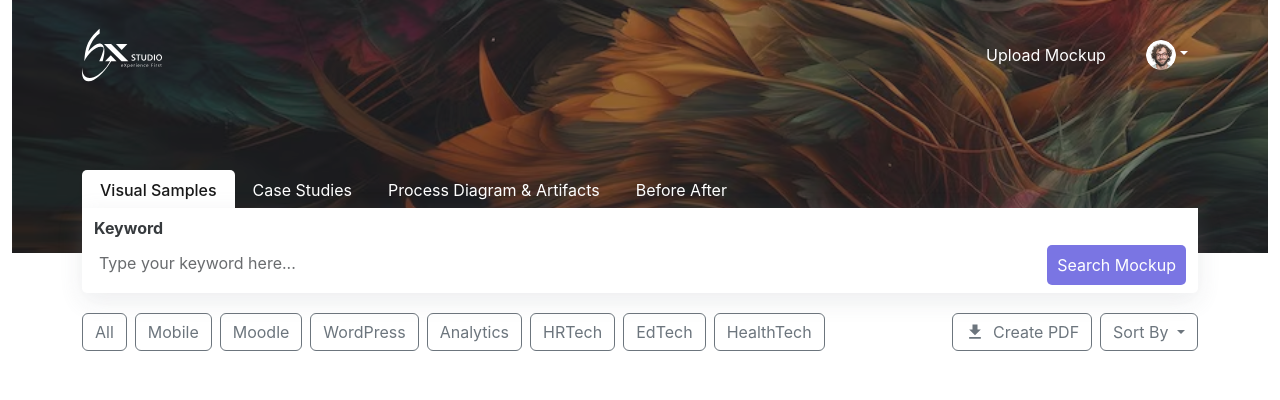
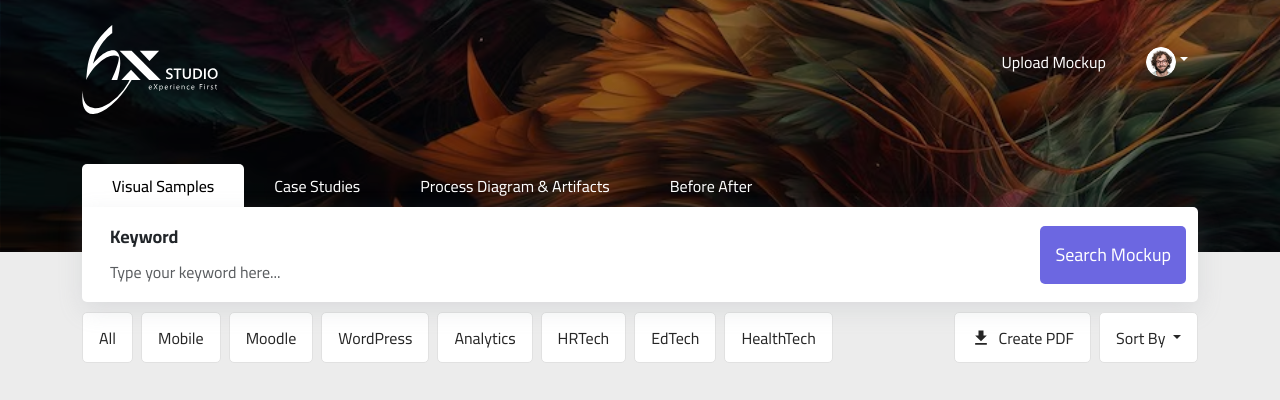
Before and after one commit to ikram-hspl/nextgen-prompt-eng-poc-frontend, a React (Vite) app: page /dashboard in a window 1280 px wide. Shown: the top 400 px of the page. Built offline with nearby package versions, Linux system fonts and the light colour scheme.

Commit message:
HX Studio UI issues fixed

```diff
--- a/src/App.css
+++ b/src/App.css
@@ -143,9 +143,17 @@ opacity: 1;
   opacity: 1;
   border: none !important;
   pointer-events: auto;
-  border-radius: 14px; /* Add this line to round the corners */
+  border-radius: 14px !important; /* Add this line to round the corners */
+  overflow: hidden;
 }
-
+.template-card .badge.bg-secondary {
+  background-color: #EEEEEE !important;
+  padding: 10px;
+  border-radius: 5px;
+  color: #4A4A4A;
+  font-size: 14px;
+  font-weight: normal;
+}
 .template-card .template-img{
   border-radius: 14px 14px 0px 0px;
   opacity: 0.91;
--- a/src/Components/DashboardLayout.jsx
+++ b/src/Components/DashboardLayout.jsx
@@ -227,7 +227,7 @@ const DashboardLayout = () => {
     <div>
       <NavbarComponent setMockups={setMockups} showModal={handleShow} />
       <Container style={{ marginTop: '60px' }}>
-        <div className="d-flex justify-content-between align-items-center mb-4 mt-3">
+        <div className="d-flex justify-content-between align-items-center mb-4 mt-3 inner-tabs">
           <div className="d-flex flex-wrap">
             {['All', 'Mobile', 'Moodle', 'WordPress', 'Analytics', 'HRTech', 'EdTech', 'HealthTech'].map(domain => (
               <Button
@@ -274,8 +274,8 @@ const DashboardLayout = () => {
                   ))}
                 </Carousel>
                 <Card.Body>
-                  <Card.Title>{mockup.domainname}| {mockup.subdomainname}</Card.Title>
-                  <Card.Text>{mockup.title}</Card.Text>
+                  <Card.Text><span className='purpal-clr fw-bold'>{mockup.domainname}</span> | {mockup.subdomainname}</Card.Text>
+                  <Card.Title className='fw-bold mb-3'>{mockup.title}</Card.Title>
                   <ListGroup className="list-group-flush d-flex flex-row flex-wrap">
                     {mockup.tags.map(tag => (
                       <ListGroup.Item key={tag} className="border-0 p-0 me-2">
--- a/src/Components/Navbar.jsx
+++ b/src/Components/Navbar.jsx
@@ -49,13 +49,13 @@ const NavbarComponent = ({ setMockups, showModal }) => {
     };
 
     return (
-        <Navbar expand="lg" style={{ backgroundImage: `url(${HeaderBackground})`, padding: '10px', flexDirection: 'column', opacity: 0.9 }}>
-            <div className='container' style={{ display: 'flex', justifyContent: 'space-between', alignItems: 'center', width: '100%', marginBottom: '10px' }}>
-                <Navbar.Brand href="#home" style={{ display: 'flex', alignItems: 'center' }}>
+        <Navbar expand="lg" style={{ backgroundImage: `url(${HeaderBackground})`, padding: '9px 0 0 0', flexDirection: 'column' }}>
+            <div className='container' style={{ display: 'flex', justifyContent: 'space-between', alignItems: 'center', width: '100%' }}>
+                <Navbar.Brand className='pt-3 pb-0' href="#home" style={{ display: 'flex', alignItems: 'center' }}>
                     <img
                         src={Logo}
-                        width="80"
-                        height="80"
+                        width="136"
+                        height="89"
                         className="d-inline-block align-top"
                         alt="Logo"
                     />
@@ -68,50 +68,52 @@ const NavbarComponent = ({ setMockups, showModal }) => {
                 </div>
             </div>
             <Navbar.Toggle aria-controls="basic-navbar-nav" />
-            <Navbar.Collapse className='w-100' id="basic-navbar-nav" style={{ display: 'flex', flexDirection: 'column', alignItems: 'flex-start', marginTop: '10px', transform: 'translateY(50px)' }}>
+            <Navbar.Collapse className='w-100' id="basic-navbar-nav" style={{ display: 'flex', flexDirection: 'column', alignItems: 'flex-start', transform: 'translateY(50px)' }}>
                 <div className='container' style={{ display: 'flex', flexDirection: 'column', width: '100%' }}>
-                    <Nav className="ml-auto" style={{ display: 'flex', flexDirection: 'row', flexWrap: 'wrap' }}>
+                    <Nav className="ml-auto main-nav-tab" style={{ display: 'flex', flexDirection: 'row', flexWrap: 'wrap' }}>
                         <Nav.Link
                             href="#visual-samples"
-                            style={{ ...tabStyle, color: selectedTab === 'visual-samples' ? '#000' : '#fff', background: selectedTab === 'visual-samples' ? '#fff' : 'transparent', fontWeight: selectedTab === 'visual-samples' ? 500 : 'normal', borderTopLeftRadius: '5px', borderTopRightRadius: '5px', paddingBottom: '0px' }}
+                            style={{ ...tabStyle, color: selectedTab === 'visual-samples' ? '#000' : '#fff', background: selectedTab === 'visual-samples' ? '#fff' : 'transparent', fontWeight: selectedTab === 'visual-samples' ? 500 : 'normal', borderTopLeftRadius: '5px', borderTopRightRadius: '5px' }}
                             onClick={() => handleTabClick('visual-samples')}
                         >
-                            <span style={{ padding: '0 10px 6px 10px', height: '100%', display: 'inline-block' }}>Visual Samples</span>
+                            <span style={{ padding: '0 0 6px 0', height: '100%', display: 'inline-block' }}>Visual Samples</span>
                         </Nav.Link>
                         <Nav.Link
                             href="#case-studies"
-                            style={{ ...tabStyle, color: selectedTab === 'case-studies' ? '#000' : '#fff', background: selectedTab === 'case-studies' ? '#fff' : 'transparent', fontWeight: selectedTab === 'case-studies' ? 500 : 'normal', borderTopLeftRadius: '5px', borderTopRightRadius: '5px', paddingBottom: '0px' }}
+                            style={{ ...tabStyle, color: selectedTab === 'case-studies' ? '#000' : '#fff', background: selectedTab === 'case-studies' ? '#fff' : 'transparent', fontWeight: selectedTab === 'case-studies' ? 500 : 'normal', borderTopLeftRadius: '5px', borderTopRightRadius: '5px'}}
                             onClick={() => handleTabClick('case-studies')}
                         >
-                            <span style={{ padding: '0 10px 6px 10px', height: '100%', display: 'inline-block' }}>Case Studies</span>
+                            <span style={{ padding: '0 0 6px 0', height: '100%', display: 'inline-block' }}>Case Studies</span>
                         </Nav.Link>
                         <Nav.Link
                             href="#process-diagram"
-                            style={{ ...tabStyle, color: selectedTab === 'process-diagram' ? '#000' : '#fff', background: selectedTab === 'process-diagram' ? '#fff' : 'transparent', fontWeight: selectedTab === 'process-diagram' ? 500 : 'normal', borderTopLeftRadius: '5px', borderTopRightRadius: '5px', paddingBottom: '0px' }}
+                            style={{ ...tabStyle, color: selectedTab === 'process-diagram' ? '#000' : '#fff', background: selectedTab === 'process-diagram' ? '#fff' : 'transparent', fontWeight: selectedTab === 'process-diagram' ? 500 : 'normal', borderTopLeftRadius: '5px', borderTopRightRadius: '5px'}}
                             onClick={() => handleTabClick('process-diagram')}
                         >
-                            <span style={{ padding: '0 10px 6px 10px', height: '100%', display: 'inline-block' }}>Process Diagram & Artifacts</span>
+                            <span style={{ padding: '0 0 6px 0', height: '100%', display: 'inline-block' }}>Process Diagram & Artifacts</span>
                         </Nav.Link>
                         <Nav.Link
                             href="#before-after"
-                            style={{ ...tabStyle, color: selectedTab === 'before-after' ? '#000' : '#fff', background: selectedTab === 'before-after' ? '#fff' : 'transparent', fontWeight: selectedTab === 'before-after' ? 500 : 'normal', borderTopLeftRadius: '5px', borderTopRightRadius: '5px', paddingBottom: '0px' }}
+                            style={{ ...tabStyle, color: selectedTab === 'before-after' ? '#000' : '#fff', background: selectedTab === 'before-after' ? '#fff' : 'transparent', fontWeight: selectedTab === 'before-after' ? 500 : 'normal', borderTopLeftRadius: '5px', borderTopRightRadius: '5px'}}
                             onClick={() => handleTabClick('before-after')}
                         >
-                            <span style={{ padding: '0 10px 6px 10px', height: '100%', display: 'inline-block' }}>Before After</span>
+                            <span style={{ padding: '0 0 6px 0', height: '100%', display: 'inline-block' }}>Before After</span>
                         </Nav.Link>
                     </Nav>
-                    <div className='container w-100 textBoxParentContainer' style={{ ...textBoxParentContainer, display: 'flex', flexDirection: 'column', background: '#fff', borderBottomLeftRadius: '5px', borderBottomRightRadius: '5px', paddingTop: '8px', paddingBottom: '8px' }}>
+                    <div className='container w-100 textBoxParentContainer' style={{ ...textBoxParentContainer, display: 'flex', flexDirection: 'column', background: '#fff', borderBottomLeftRadius: '5px', borderTopRightRadius: '5px', borderBottomRightRadius: '5px', paddingTop: '8px', paddingBottom: '8px' }}>
                         <Form onSubmit={handleSearchSubmit}>
-                            <label htmlFor="keyword" style={{ ...labelStyle, marginBottom: '5px' }}>Keyword</label>
                             <div style={{ display: 'flex', alignItems: 'center' }}>
+                                <div className='w-100 ps-3 pt-2'>
+                                <label htmlFor="keyword" style={{ ...labelStyle, marginBottom: '5px', fontSize: '18px' }}>Keyword</label>
                                 <Form.Control
                                     type="text"
                                     placeholder="Type your keyword here..."
                                     value={searchQuery}
                                     onChange={handleSearchChange}
-                                    style={{ ...inputStyle, marginBottom: '5px' }}
+                                    style={{ ...inputStyle, marginBottom: '5px', padding: '5px 0' }}
                                 />
-                                <button type='submit' style={{ ...buttonStyle, background: '#6C67E1', height: '40px', alignSelf: 'center', marginLeft: '10px' }}>Search Mockup</button>
+                                </div>
+                                <button type='submit' style={{ ...buttonStyle, background: '#6C67E1', height: '58px', alignSelf: 'center', padding: '5px 15px', marginLeft: '10px', whiteSpace: 'nowrap', fontSize: '18px' }}>Search Mockup</button>
                             </div>
                         </Form>
                     </div>
--- a/src/index.css
+++ b/src/index.css
@@ -1,8 +1,11 @@
+@import url('https://fonts.googleapis.com/css2?family=Cairo:wght@200..1000&display=swap');
 body {
     margin: 0;
-    font-family: -apple-system, BlinkMacSystemFont, 'Segoe UI', 'Roboto', 'Oxygen', 'Ubuntu', 'Cantarell', 'Fira Sans', 'Droid Sans', 'Helvetica Neue', sans-serif;
+    /* font-family: -apple-system, BlinkMacSystemFont, 'Segoe UI', 'Roboto', 'Oxygen', 'Ubuntu', 'Cantarell', 'Fira Sans', 'Droid Sans', 'Helvetica Neue', sans-serif; */
     -webkit-font-smoothing: antialiased;
     -moz-osx-font-smoothing: grayscale;
+    background-color: #ECECEC;
+    font-family: "Cairo", sans-serif;
 }
 
 code {
@@ -76,3 +79,24 @@ code {
     .carousel-thumbnail.active {
         border: 2px solid #007bff;
     }
+
+.inner-tabs button{
+    background-color: #ffffff;
+    border: 1px solid #E1E1E1;
+    border-radius: 5px;
+    color: #262626;
+    height: 51px;
+    padding: 0 16px;
+}
+.purpal-clr {
+    color: #6C67E1;
+}
+.main-nav-tab .nav-link {
+    padding: 10px 30px 3px 30px !important;
+}
+.main-nav-tab .nav-link.active:after{
+    content: '';
+    display: block;
+    height: 2px;
+    background-color: #FF0C0C;
+}
--- a/src/pages/Dashboard.jsx
+++ b/src/pages/Dashboard.jsx
@@ -5,7 +5,7 @@ import DashboardLayout from '../Components/DashboardLayout';
 
 const Dashboard = () => {
   return (
-    <div className='container-fluid'>
+    <div className='container-fluid px-0'>
       <DashboardLayout />
     </div>
   );
```
